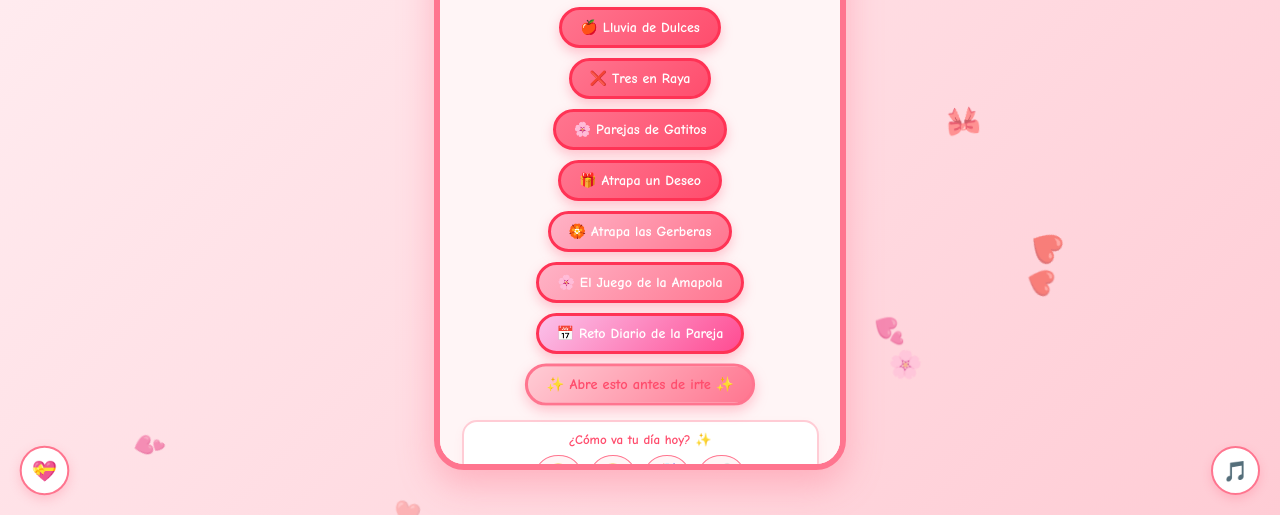
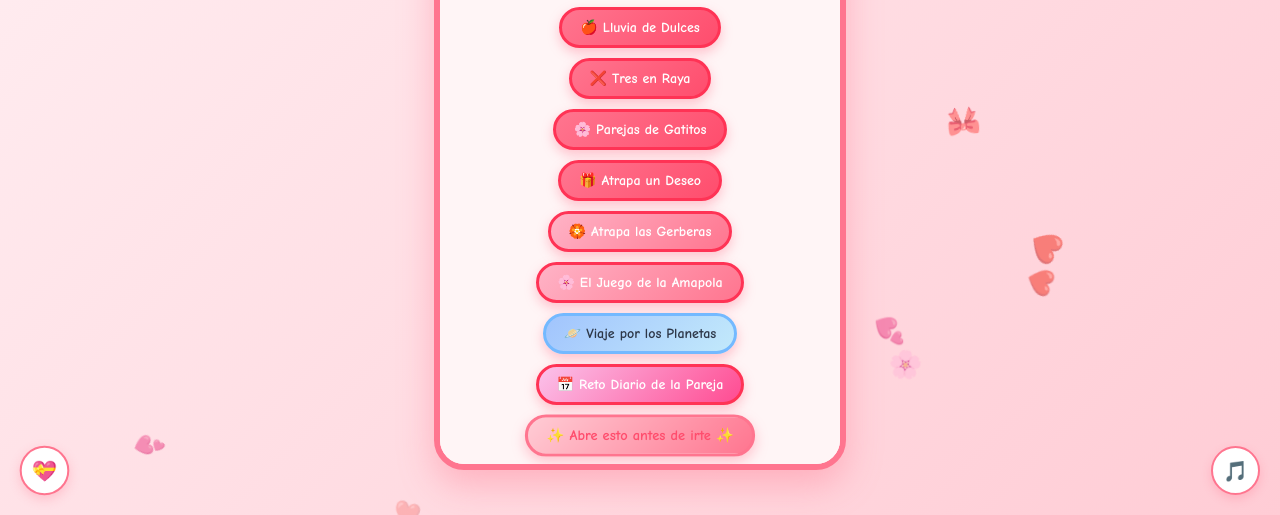
Before and after one commit to Byfranklxn/Franklin_fix, a plain HTML site: page index.html in a window 1280 px wide. Shown: the part 285-800 px from the top of the page. Drawn offline with Linux system fonts and the light colour scheme.

Commit message:
Update index.html

```diff
--- a/index.html
+++ b/index.html
@@ -180,6 +180,10 @@
             box-shadow: 0 5px 12px rgba(255, 117, 143, 0.4);
             transition: transform 0.1s, box-shadow 0.2s;
             font-family: inherit;
+            text-decoration: none;
+            display: inline-block;
+            text-align: center;
+            box-sizing: border-box;
         }
 
         .btn:hover {
@@ -695,6 +699,10 @@
             <button class="btn" onclick="openGame('giftScreen', initGift)">🎁 Atrapa un Deseo</button>
             <button class="btn" onclick="openGame('gerberaScreen', initGerberaGame)" style="background: linear-gradient(135deg, #ffb3c6, #ff758f);">🏵️ Atrapa las Gerberas</button>
             <button class="btn" onclick="openGame('poppyScreen', initPoppyGame)" style="background: linear-gradient(135deg, #ffb3c6, #ff758f);">🌸 El Juego de la Amapola</button>
+
+            <!-- ENLACE EXTERNO A PLNETA.HTML -->
+            <a href="plneta.html" class="btn" style="background: linear-gradient(135deg, #a1c4fd, #c2e9fb); color: #2d3748; border: 3px solid #74b9ff;">🪐 Viaje por los Planetas</a>
+
             <button class="btn" onclick="switchScreen('retoScreen')" style="background: linear-gradient(135deg, #fbc2eb, #ff4b91);">📅 Reto Diario de la Pareja</button>
             <button class="btn btn-special" onclick="openGame('specialScreen', initSpecial)">✨ Abre esto antes de irte ✨</button>
 
@@ -1366,7 +1374,7 @@
             playSynthTone(300, 0.1, 'triangle');
 
             if (checkTTTWinner('🎀')) {
-                document.getElementById('tttStatus').innerText = "😿 ¡Gó ganó el Gatito Bot! Inténtalo otra vez.";
+                document.getElementById('tttStatus').innerText = "😿 ¡Ganó el Gatito Bot! Inténtalo otra vez.";
                 bWins++;
                 document.getElementById('botWins').innerText = bWins;
                 tttGameActive = false;
@@ -1560,7 +1568,7 @@
             switchScreen('menuScreen');
         }
 
-        // --- JUEGO 5: ATRAPA LAS GERBERAS (ARKANOID) ---
+        // --- JUEGO 5: ATRAPA LAS GERBERAS ---
         let gerberaGameInterval = null;
         let gerbScore = 0, gerbLives = 3, gerbLevel = 1, gerbActive = false;
         let canvas, ctx;
```
